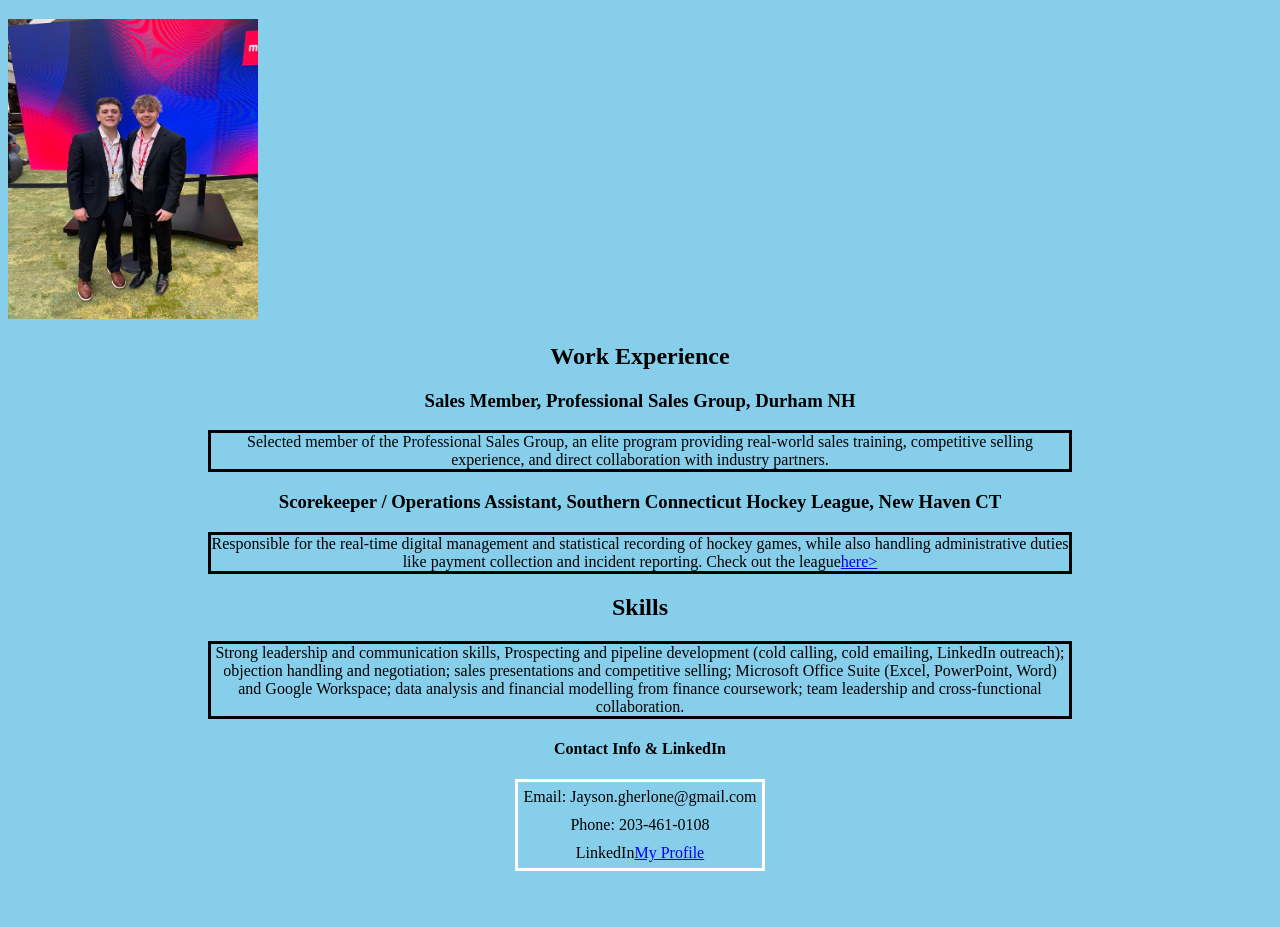
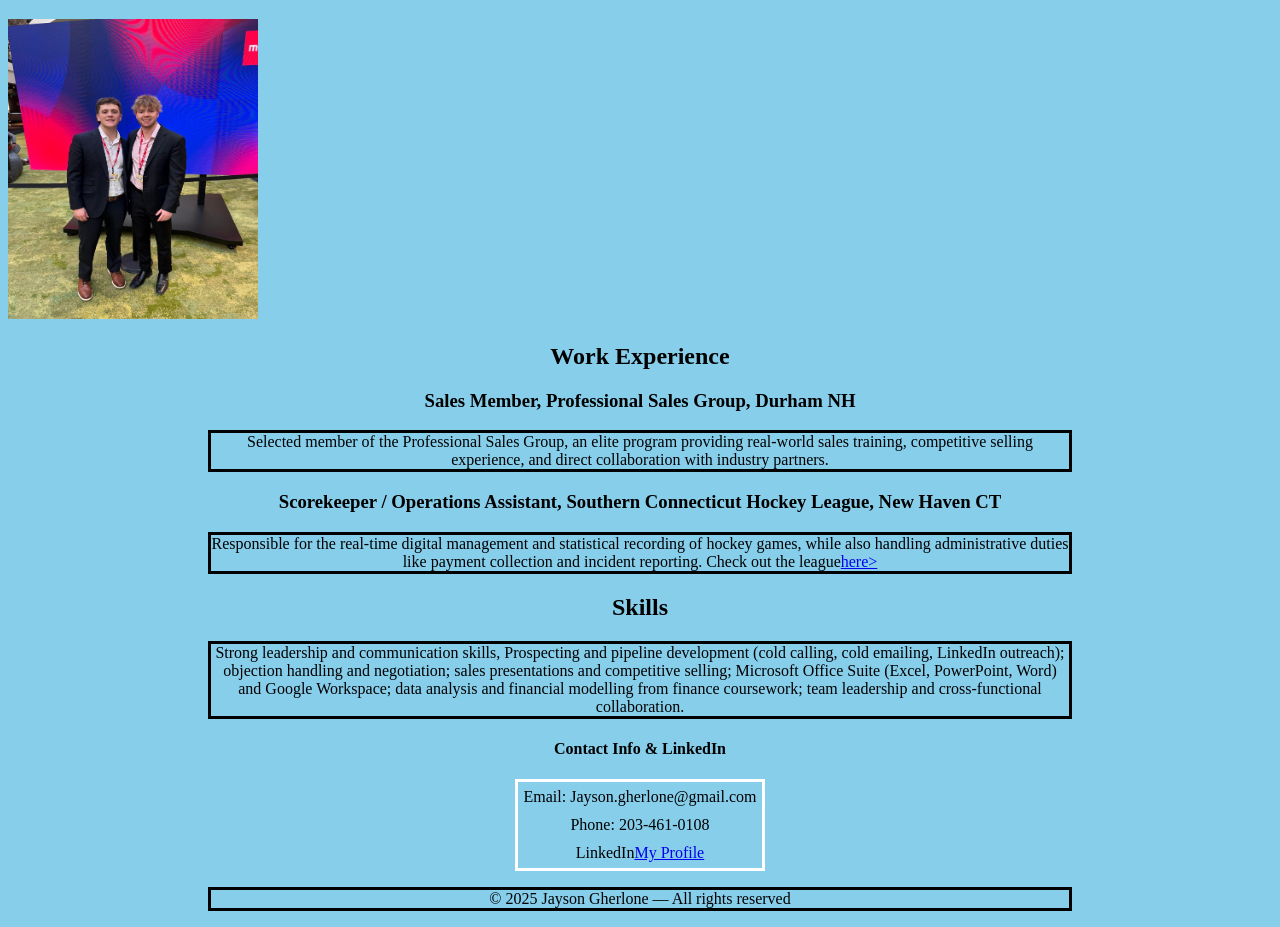
Before and after one commit to jaysongherlone-glitch/jaysongherlone-website, a plain HTML site: page resume.html in a window 1280 px wide. Shown: the part 165-1092 px from the top of the page. Before the commit the page ends 1044 px from the top, so only its background shows below. Drawn offline with Linux system fonts and the light colour scheme.

Commit message:
resume.html

```diff
--- a/resume.html
+++ b/resume.html
@@ -37,5 +37,7 @@
 		<td>LinkedIn<a href="www.linkedin.com/in/jaysongherlone">My Profile</a></td>
 	</tr>
 </table>
-
+<footer>
+  <p>© 2025 Jayson Gherlone — All rights reserved</p>
+</footer>
 </html>
```
